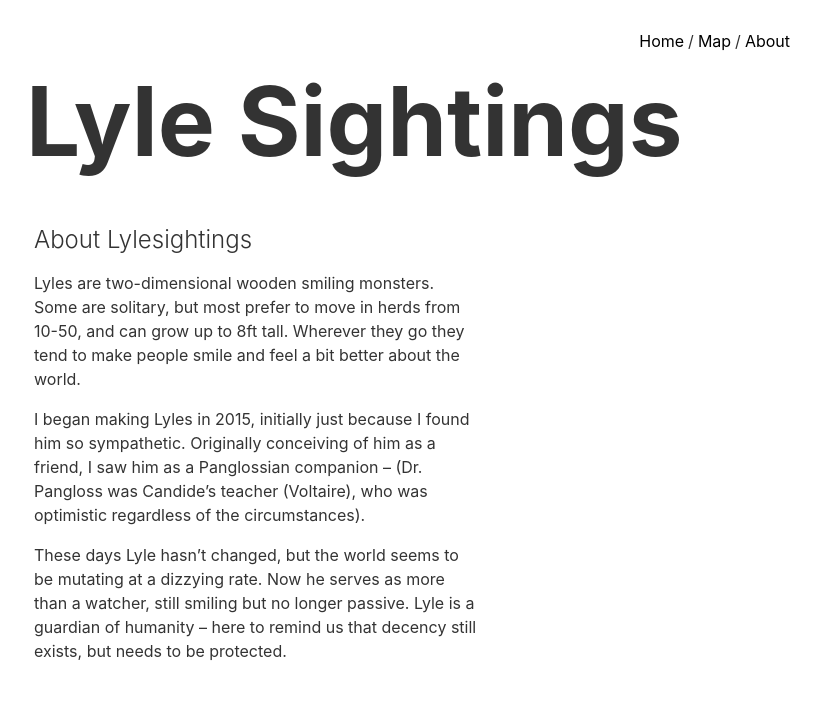
After one commit to tomdyson/lylesightings, a Django app: page /about/ in a window 1280 px wide. The commit adds this page. Shown: the top 710 px of the page, without its empty margins (230-1051 px from the left). Run offline with Django 3.2, Linux system fonts and the light colour scheme.

Commit message:
Add about page, refactor templates, remove link to details view

```diff
--- /dev/null
+++ b/lylesightings/core/templates/about.html
@@ -0,0 +1,28 @@
+{% extends "base.html" %}
+
+{% block content %}
+
+    <article class="pv4 flex flex-column flex-row-ns">
+        <div class="w-100 w-60-ns ph2">
+            <h1 class="f3 fw3 mt0 lh-title">About Lylesightings</h1>
+            <p class="f5 lh-copy">Lyles are two-dimensional wooden smiling monsters.
+                    Some are solitary, but most prefer to move in herds from 10-50, and can
+                    grow up to 8ft tall. Wherever they go they tend to make people smile
+                    and feel a bit better about the world.</p>
+
+            <p class="f5 lh-copy">I began making Lyles in 2015, initially just
+                because I found him so sympathetic. Originally conceiving of him as a
+                friend, I saw him as a Panglossian companion – (Dr. Pangloss was
+                Candide’s teacher (Voltaire), who was optimistic regardless of the
+                circumstances).</p>
+
+            <p class="f5 lh-copy">These days Lyle hasn’t changed, but the world
+                seems to be mutating at a dizzying rate. Now he serves as more than
+                a watcher, still smiling but no longer passive. Lyle is a guardian
+                of humanity – here to remind us that decency still exists, but
+                needs to be protected.</p>
+            </p>
+        </div>
+    </article>
+
+{% endblock %}
--- a/lylesightings/core/templates/base.html
+++ b/lylesightings/core/templates/base.html
@@ -16,8 +16,14 @@
     </head>
 
     <body class="avenir black-80">
+        <section class="mw7 center">
+                <div class="tr w-100 pt4">
+                    <a class = "link pa1 black bg-animate hover-bg-light-yellow" href="/">Home</a>/<a class = "link pa1 black bg-animate hover-bg-light-yellow" href="/map/">Map</a>/<a class = "link pa1 black bg-animate hover-bg-light-yellow" href="/about">About</a>
+                </div>
+                <h1 class="f1 pt0 mt3 mb3 f-headline-ns">Lyle Sightings</h1>
         {% block content %}{% endblock %}
 
         {# Global javascript #}
+        </section>
     </body>
 </html>
--- a/lylesightings/core/views.py
+++ b/lylesightings/core/views.py
@@ -33,3 +33,6 @@ def map(request):
         'google_maps_key': settings.GOOGLE_MAPS_KEY
     }
     return render(request, 'map.html', context)
+
+def about(request):
+    return render(request, 'about.html')
--- a/lylesightings/lylesightings/urls.py
+++ b/lylesightings/lylesightings/urls.py
@@ -25,6 +25,7 @@ urlpatterns = [
     path('', views.index, name='index'),
     path('sighting/<int:sighting>/', views.detail, name='sighting-detail'),
     path('map/', views.map, name='map'),
+    path('about/', views.about, name='about'),
     url(r'^admin/', admin.site.urls)
 ]
 
```
Also changed, not shown: lylesightings/core/templates/index.html (+3 -12 lines), lylesightings/core/templates/map.html (+2 -5 lines).
